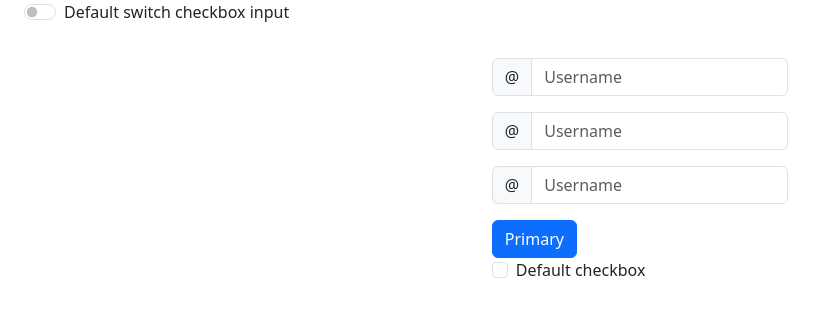
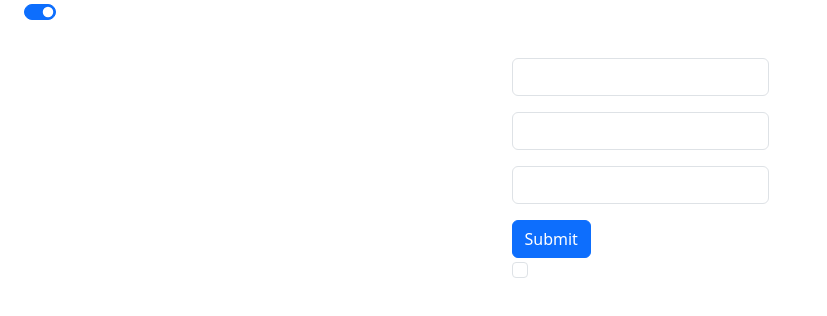
Before and after one commit to derrihuizabelle/react-registration-form, a React (Vite) app: page / in a window 1280 px wide. Shown: the top 316 px of the page, without its empty margins (0-827 px from the left). Built offline with nearby package versions, Linux system fonts and the light colour scheme.

Commit message:
add: reusable components

```diff
--- a/src/components/common/button/Button.tsx
+++ b/src/components/common/button/Button.tsx
@@ -1,9 +1,17 @@
-function Button() {
-    return (
-      <>
-        <button type="button" className="btn btn-primary">Primary</button>
-      </>
-    )
-  }
+interface ButtonProps {
+  value: string;
+  style?: string;
+  eventHandler: (v: any) => void;
+}
 
-  export default Button;
+function Button({ value, style = 'btn-primary', eventHandler }: ButtonProps) {
+  return (
+    <>
+      <button type="button" className={`btn ${style}`} onClick={eventHandler}>
+        {value}
+      </button>
+    </>
+  );
+}
+
+export default Button;
--- a/src/components/common/checkbox/Checkbox.tsx
+++ b/src/components/common/checkbox/Checkbox.tsx
@@ -1,14 +1,26 @@
-function Checkbox() {
+interface CheckboxProps {
+  value: boolean;
+  label: string;
+  eventHandler: (v: any) => void;
+}
+
+function Checkbox({ value, label, eventHandler }: CheckboxProps) {
   return (
     <>
       <div className="form-check">
-            <input className="form-check-input" type="checkbox" value="" id="flexCheckDefault"/>
+        <input
+          className="form-check-input"
+          type="checkbox"
+          defaultChecked={value}
+          id="flexCheckDefault"
+          onClick={eventHandler}
+        />
         <label className="form-check-label" htmlFor="flexCheckDefault">
-                Default checkbox
+          {label}
         </label>
       </div>
     </>
-    )
+  );
 }
 
 export default Checkbox;
--- a/src/components/common/inputText/InputText.tsx
+++ b/src/components/common/inputText/InputText.tsx
@@ -1,12 +1,38 @@
-function InputText() {
+interface InputTextProps {
+  value: string;
+  placeholder: string;
+  label?: string;
+  groupText?: string;
+  eventHandler: (v: any) => void;
+}
+
+function InputText({
+  value,
+  placeholder,
+  label,
+  groupText,
+  eventHandler,
+}: InputTextProps) {
   return (
     <>
       <div className="input-group mb-3">
-          <span className="input-group-text" id="basic-addon1">@</span>
-          <input type="text" className="form-control" placeholder="Username" aria-label="Username" aria-describedby="basic-addon1"/>
+        {groupText && (
+          <span className="input-group-text" id="basic-addon1">
+            {groupText}
+          </span>
+        )}
+        <input
+          type="text"
+          className="form-control"
+          placeholder={placeholder}
+          aria-label={label}
+          aria-describedby="basic-addon1"
+          defaultValue={value}
+          onChange={eventHandler}
+        />
       </div>
     </>
-    )
+  );
 }
 
 export default InputText;
--- a/src/components/common/switchInput/SwitchInput.tsx
+++ b/src/components/common/switchInput/SwitchInput.tsx
@@ -1,12 +1,29 @@
-function SwitchInput() {
+interface SwitchInputProps {
+  value: boolean;
+  label: string;
+  eventHandler: (v: any) => void;
+}
+
+function SwitchInput({ value, label, eventHandler }: SwitchInputProps) {
   return (
     <>
       <div className="form-check form-switch">
-            <input className="form-check-input" type="checkbox" role="switch" id="flexSwitchCheckDefault"/>
-            <label className="form-check-label" htmlFor="flexSwitchCheckDefault">Default switch checkbox input</label>
+        <input
+          className="form-check-input"
+          type="checkbox"
+          role="switch"
+          id="flexSwitchCheckDefault"
+          defaultChecked={value}
+          onChange={eventHandler}
+        />
+        {label && (
+          <label className="form-check-label" htmlFor="flexSwitchCheckDefault">
+            {label}
+          </label>
+        )}
       </div>
     </>
-    )
+  );
 }
 
 export default SwitchInput;
--- a/src/components/form/Form.tsx
+++ b/src/components/form/Form.tsx
@@ -1,19 +1,48 @@
-import Button from "../common/button/Button.js";
-import Checkbox from "../common/checkbox/Checkbox.js";
-import InputText from "../common/inputText/InputText.js";
+import Button from '../common/button/Button.js';
+import Checkbox from '../common/checkbox/Checkbox.js';
+import InputText from '../common/inputText/InputText.js';
 
 function Form() {
   return (
     <>
       <form>
-            <InputText/>
-            <InputText/>
-            <InputText/>
-            <Button/>
-            <Checkbox/>
+        <InputText
+          value={''}
+          placeholder={''}
+          eventHandler={(v) => {
+            console.log('oi', v);
+          }}
+        />
+        <InputText
+          value={''}
+          placeholder={''}
+          eventHandler={() => {
+            console.log('oi');
+          }}
+        />
+        <InputText
+          value={''}
+          placeholder={''}
+          eventHandler={() => {
+            console.log('oi');
+          }}
+        />
+        <Button
+          value={'Submit'}
+          eventHandler={() => {
+            console.log('oi');
+          }}
+        />
+        <Checkbox
+          value={false}
+          label={''}
+          eventHandler={(e) => {
+            console.log('e', e);
+          }}
+        />
       </form>
     </>
-    )
+  );
 }
 
 export default Form;
--- a/src/components/home/App.tsx
+++ b/src/components/home/App.tsx
@@ -1,21 +1,25 @@
-import SwitchInput from "../common/switchInput/SwitchInput.js";
-import Form from "../form/Form.js";
-import "./App.scss";
+import SwitchInput from '../common/switchInput/SwitchInput.js';
+import Form from '../form/Form.js';
+import './App.scss';
 
 function App() {
   return (
     <>
       <div className="container-fluid home">
-      <header className="container-fluid header">
-        <SwitchInput/>
-      </header>
+        <header className="container-fluid header">
+          <SwitchInput
+            eventHandler={(e) => console.log('switch', e)}
+            value={true}
+            label={''}
+          />
+        </header>
 
         <div className="home-form">
-          <Form/>
+          <Form />
         </div>
       </div>
     </>
-  )
+  );
 }
 
 export default App;
```
Also changed, not shown: .eslintrc.cjs, 1 other file (tests, documents, lock files or other folders). Lines whose indentation alone changed are shown as unchanged.
